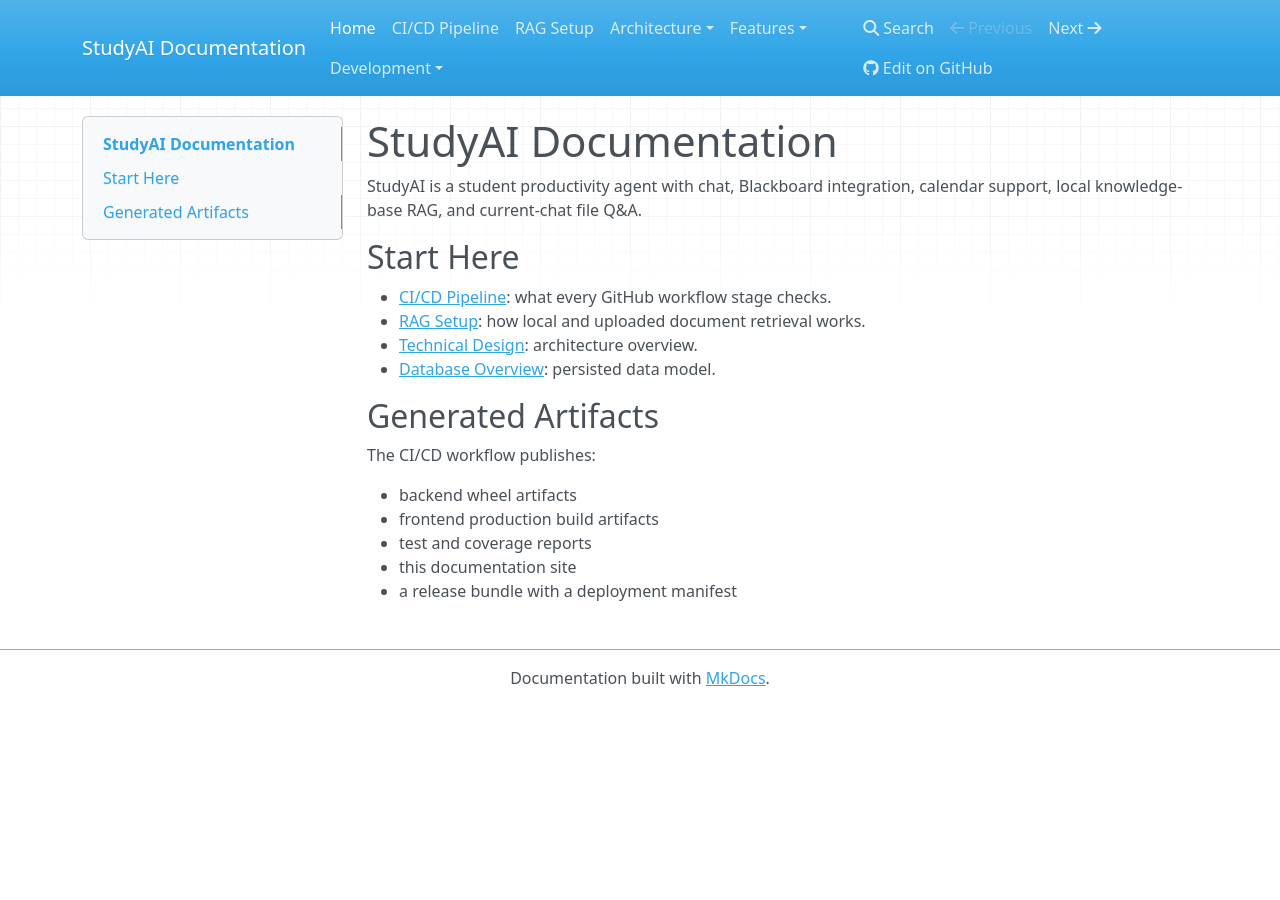
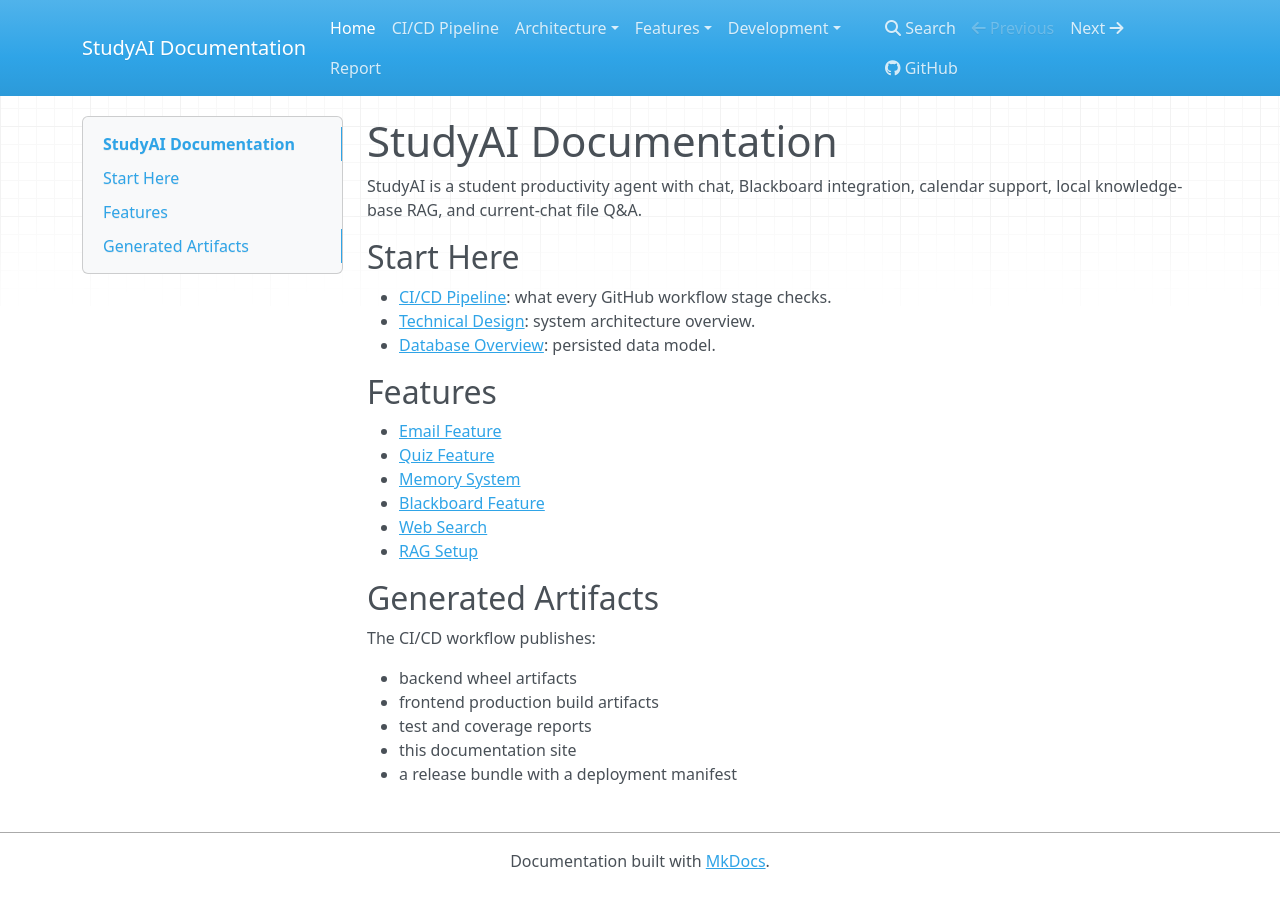
Before and after one commit to YangGuanyuhan/SUSTech-CS304-Project, an MkDocs documentation site: the page built from docs/index.md, in a window 1280 px wide. Built offline with MkDocs 1.6.1, drawn with Linux system fonts in a browser that asks for light colours; nearby versions of some CDN libraries.

```diff
--- a/docs/index.md
+++ b/docs/index.md
@@ -6,9 +6,17 @@ calendar support, local knowledge-base RAG, and current-chat file Q&A.
 ## Start Here
 
 - [CI/CD Pipeline](ci-cd.md): what every GitHub workflow stage checks.
-- [RAG Setup](RAG_README.md): how local and uploaded document retrieval works.
-- [Technical Design](architecture/TECHNICAL_DESIGN.md): architecture overview.
+- [Technical Design](architecture/TECHNICAL_DESIGN.md): system architecture overview.
 - [Database Overview](architecture/DATABASE_CURRENT_OVERVIEW.md): persisted data model.
+
+## Features
+
+- [Email Feature](features/EMAIL_FEATURE.md)
+- [Quiz Feature](features/QUIZ_FEATURE.md)
+- [Memory System](features/MEMORY_SYSTEM_IMPLEMENTATION.md)
+- [Blackboard Feature](features/BLACKBOARD_FEATURE.md)
+- [Web Search](features/WEB_SEARCH.md)
+- [RAG Setup](RAG_README.md)
 
 ## Generated Artifacts
 
--- a/mkdocs.yml
+++ b/mkdocs.yml
@@ -3,14 +3,19 @@ site_description: Student productivity agent documentation
 repo_url: https://github.com/sustech-cs304/team-project-26spring-26s-8
 docs_dir: docs
 
+exclude_docs: |
+  README.md
+  features/images/README.md
+
 theme:
   name: mkdocs
   navigation_depth: 3
 
+edit_uri: ""
+
 nav:
   - Home: index.md
   - CI/CD Pipeline: ci-cd.md
-  - RAG Setup: RAG_README.md
   - Architecture:
       - Technical Design: architecture/TECHNICAL_DESIGN.md
       - Database Overview: architecture/DATABASE_CURRENT_OVERVIEW.md
@@ -21,9 +26,12 @@ nav:
       - Quiz Feature: features/QUIZ_FEATURE.md
       - Memory System: features/MEMORY_SYSTEM_IMPLEMENTATION.md
       - Blackboard Feature: features/BLACKBOARD_FEATURE.md
+      - Web Search: features/WEB_SEARCH.md
+      - RAG Setup: RAG_README.md
   - Development:
       - Database Refactor: development/DATABASE_REFACTOR_SUMMARY.md
       - Database Refactor Chinese: development/DATABASE_REFACTOR_SUMMARY_ZH.md
+  - Report: final-report/final-report-26s-8.md
 
 markdown_extensions:
   - toc:
```
Also changed, not shown: docs/architecture/TECHNICAL_DESIGN.md (+18 -18 lines), docs/ci-cd.md (+2 -2 lines), shared/SUSTech Info/南方科技大学绩点换算表.md (renamed from 南方科技大学绩点换算表.md), shared/SUSTech Info/期末考试安排表.md (renamed from 期末考试安排表.md), 2 other files.
